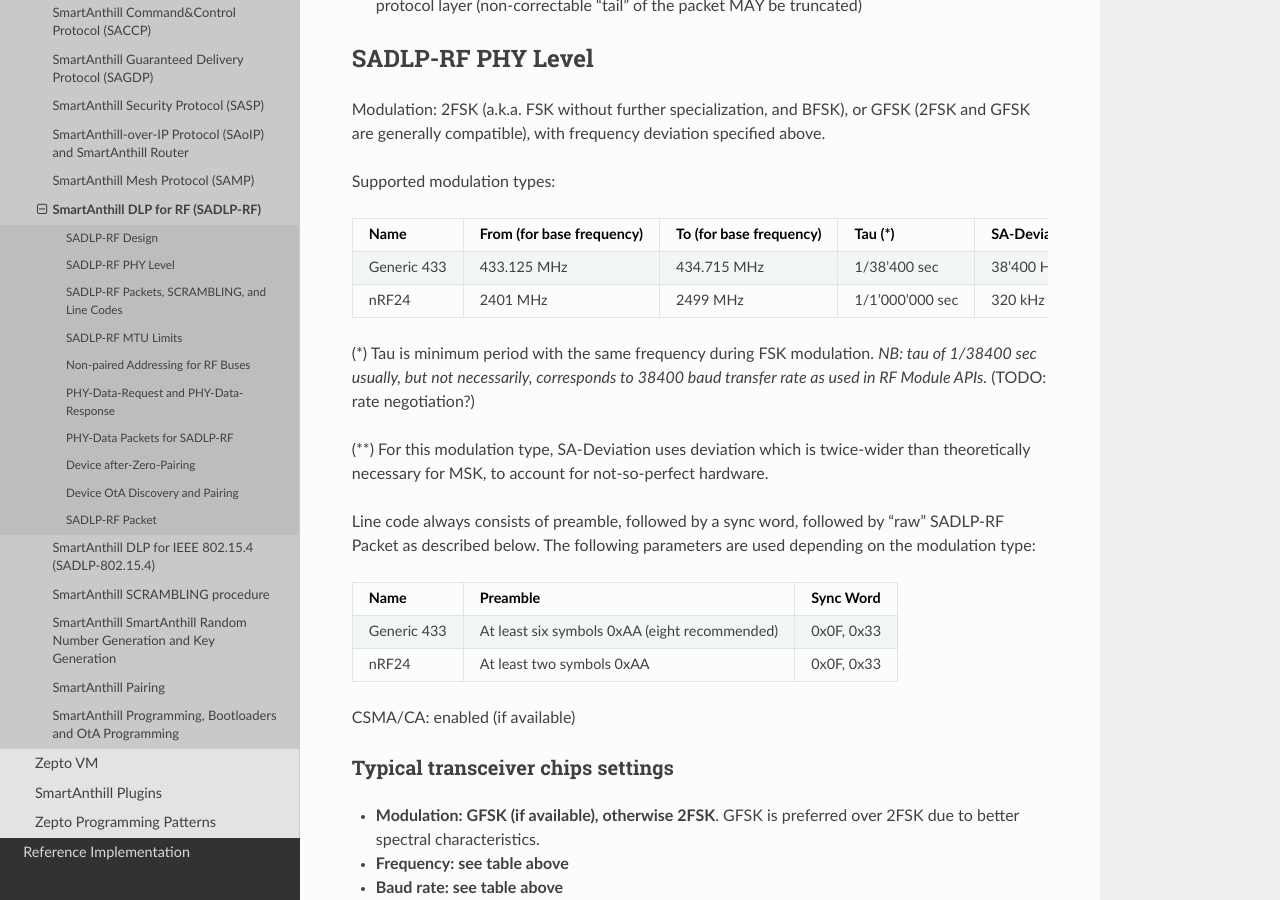
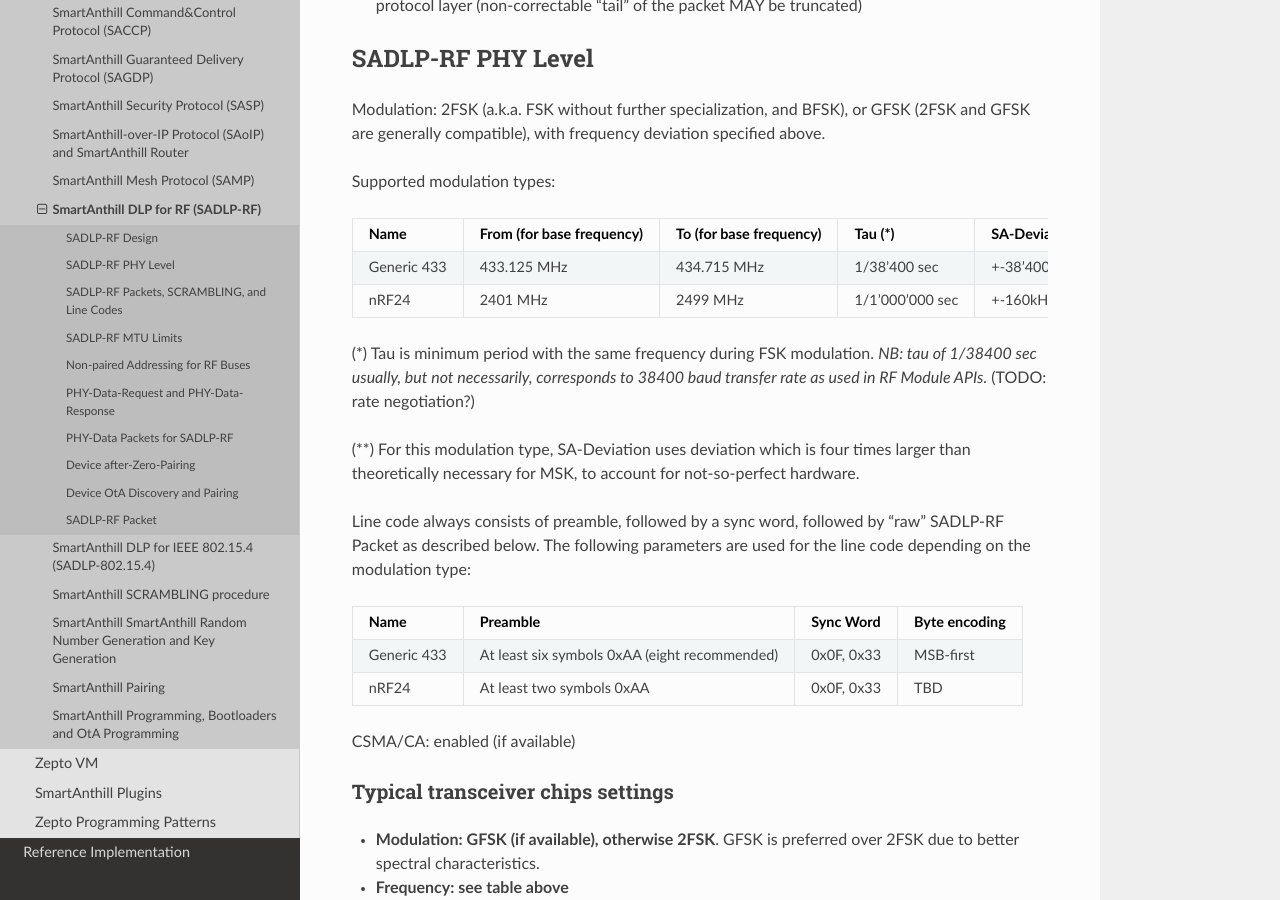
Before and after one commit to smartanthill/smartanthill2_0, a Sphinx documentation site: the page built from docs/design-documents/protocols/sadlp-rf.rst, in a window 1280 px wide and 900 px high, scrolled down 750 px. Built offline with Sphinx 7.4.7 and the Read the Docs theme 2.0.0, drawn with Linux system fonts in a browser that asks for light colours.

Commit message:
SADLP-RF v0.4.10: minor fixes and clarifications for PHY parameters

```diff
--- a/docs/design-documents/protocols/sadlp-rf.rst
+++ b/docs/design-documents/protocols/sadlp-rf.rst
@@ -55,26 +55,26 @@
 | Name        | From (for base frequency)      | To (for base frequency)        | Tau (\*)                       | SA-Deviation                   | Receiver filter bandwidth      |
 |             |                                |                                |                                |                                | (non-normative)                |
 +=============+================================+================================+================================+================================+================================+
-| Generic 433 | 433.125 MHz                    | 434.715 MHz                    | 1/38'400 sec                   | 38'400 Hz (\*\*)               | 4*38'400 = 153'600 Hz          |
+| Generic 433 | 433.125 MHz                    | 434.715 MHz                    | 1/38'400 sec                   | +-38'400 Hz (\*\*)             | 4*38'400 = 153'600 Hz          |
 +-------------+--------------------------------+--------------------------------+--------------------------------+--------------------------------+--------------------------------+
-| nRF24       | 2401 MHz                       | 2499 MHz                       | 1/1'000'000 sec                | 320 kHz (same as +-160kHz)     | 1 MHz                          |
+| nRF24       | 2401 MHz                       | 2499 MHz                       | 1/1'000'000 sec                | +-160kHz                       | 1 MHz                          |
 +-------------+--------------------------------+--------------------------------+--------------------------------+--------------------------------+--------------------------------+
 
 (\*) Tau is minimum period with the same frequency during FSK modulation. *NB: tau of 1/38400 sec usually, but not necessarily, corresponds to 38400 baud transfer rate as used in RF Module APIs.* (TODO: rate negotiation?)
 
-(\*\*) For this modulation type, SA-Deviation uses deviation which is twice-wider than theoretically necessary for MSK, to account for not-so-perfect hardware.
+(\*\*) For this modulation type, SA-Deviation uses deviation which is four times larger than theoretically necessary for MSK, to account for not-so-perfect hardware.
 
-Line code always consists of preamble, followed by a sync word, followed by "raw" SADLP-RF Packet as described below. The following parameters are used depending on the modulation type:
+Line code always consists of preamble, followed by a sync word, followed by "raw" SADLP-RF Packet as described below. The following parameters are used for the line code depending on the modulation type:
 
-+-------------+--------------------------------+--------------------------------+
-| Name        | Preamble                       | Sync Word                      |
-|             |                                |                                |
-+=============+================================+================================+
-| Generic 433 | At least six symbols 0xAA      | 0x0F, 0x33                     |
-|             | (eight recommended)            |                                |
-+-------------+--------------------------------+--------------------------------+
-| nRF24       | At least two symbols 0xAA      | 0x0F, 0x33                     |
-+-------------+--------------------------------+--------------------------------+
++-------------+--------------------------------+--------------------------------+-------------------------------+
+| Name        | Preamble                       | Sync Word                      | Byte encoding                 |
+|             |                                |                                |                               |
++=============+================================+================================+===============================+
+| Generic 433 | At least six symbols 0xAA      | 0x0F, 0x33                     | MSB-first                     |
+|             | (eight recommended)            |                                |                               |
++-------------+--------------------------------+--------------------------------+-------------------------------+
+| nRF24       | At least two symbols 0xAA      | 0x0F, 0x33                     | TBD                           |
++-------------+--------------------------------+--------------------------------+-------------------------------+
 
 CSMA/CA: enabled (if available)
 
```
Also changed, not shown: other parts of docs/design-documents/protocols/sadlp-rf.rst (+1 -1 lines).
